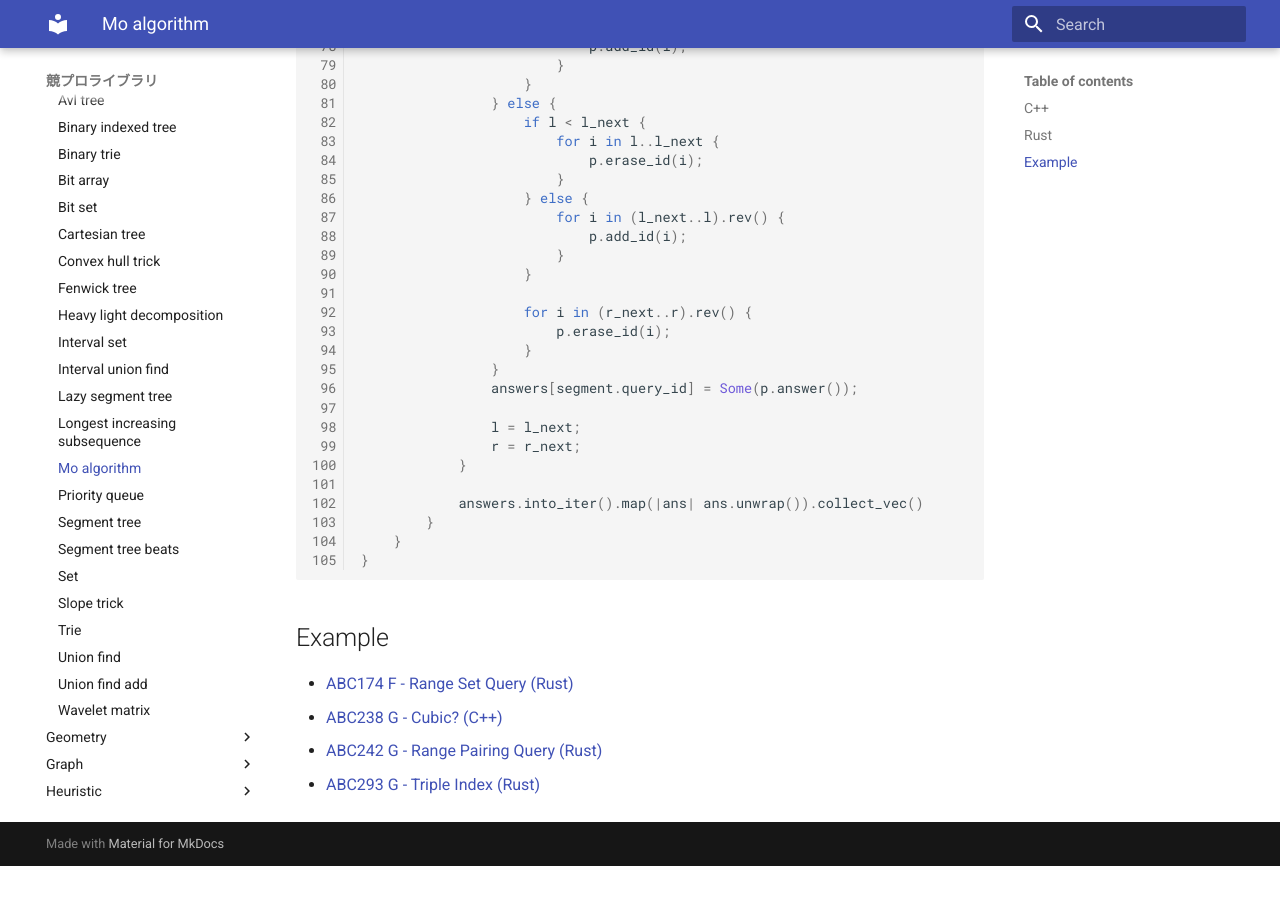
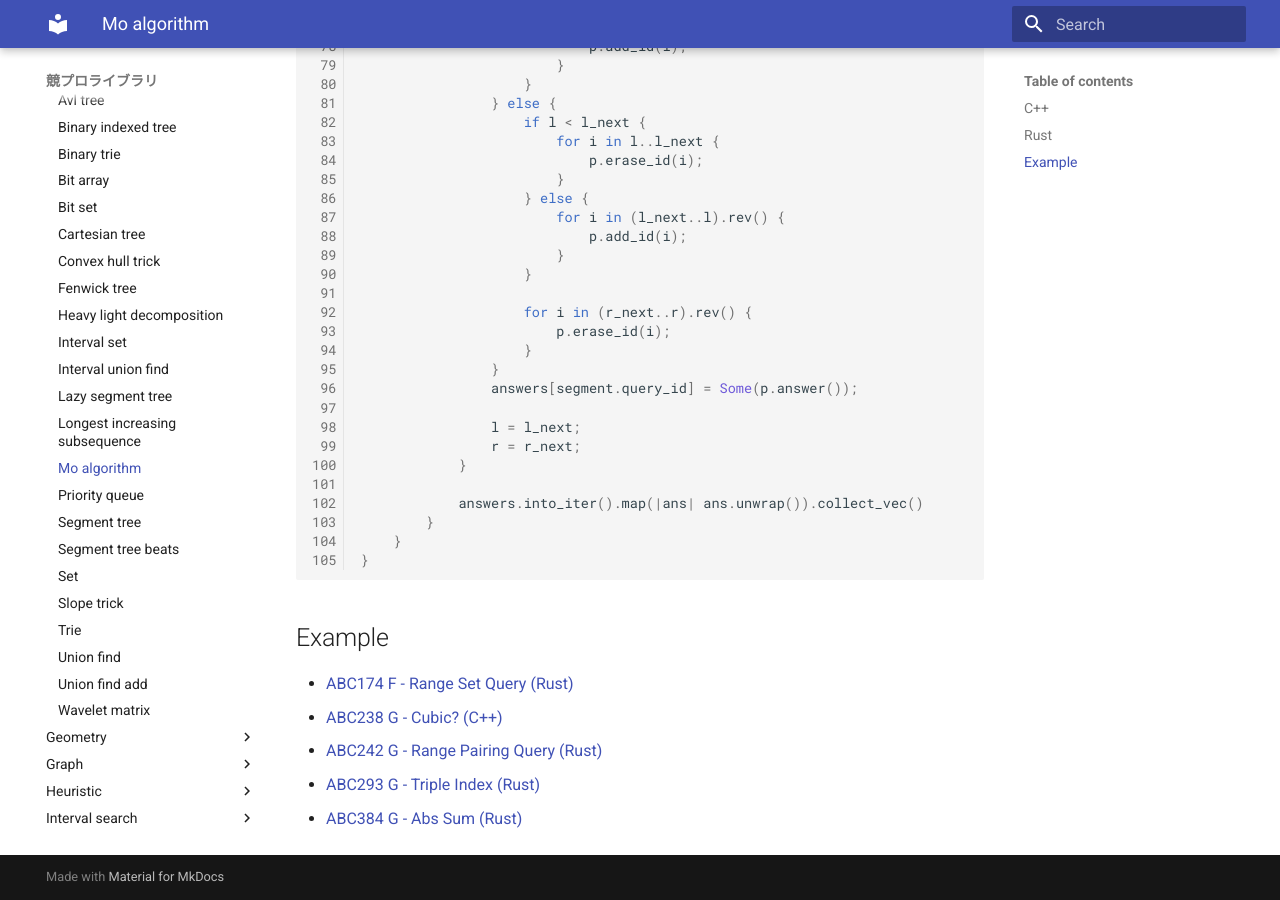
Before and after one commit to Plan88/kyopro-library, an MkDocs documentation site: the page built from docs/data_structure/mo_algorithm.md, in a window 1280 px wide and 900 px high, scrolled down 3856 px. Built offline with MkDocs 1.6.1 and Material for MkDocs 9.7.7, drawn with Linux system fonts in a browser that asks for light colours; before the commit the page ends 4722 px from its top, so only the background shows below that.

Commit message:
add example

```diff
--- a/docs/data_structure/mo_algorithm.md
+++ b/docs/data_structure/mo_algorithm.md
@@ -226,3 +226,4 @@
 - [ABC238 G - Cubic? (C++)](https://atcoder.jp/contests/abc238/submissions/51889578)
 - [ABC242 G - Range Pairing Query (Rust)](https://atcoder.jp/contests/abc242/submissions/49753477?lang=ja)
 - [ABC293 G - Triple Index (Rust)](https://atcoder.jp/contests/abc293/submissions/49753756)
+- [ABC384 G - Abs Sum (Rust)](https://atcoder.jp/contests/abc384/submissions/61924950)
```
